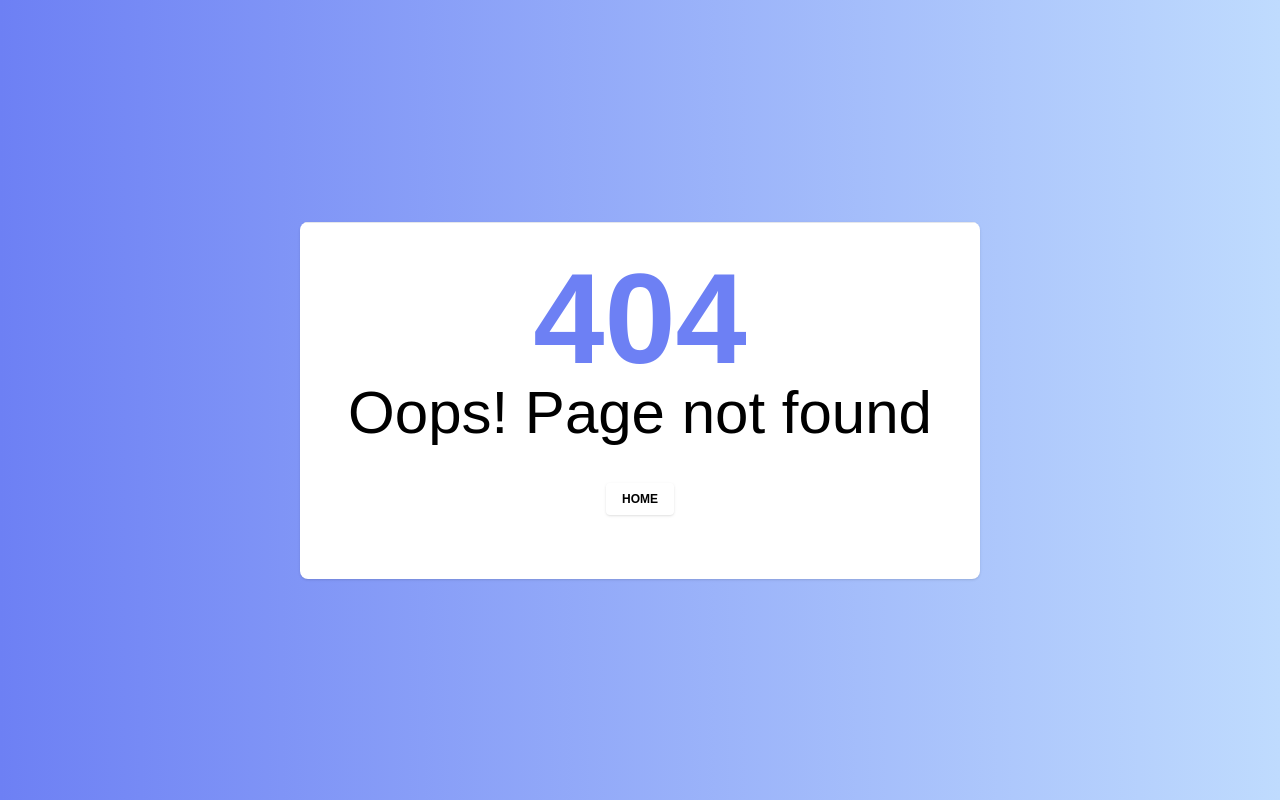
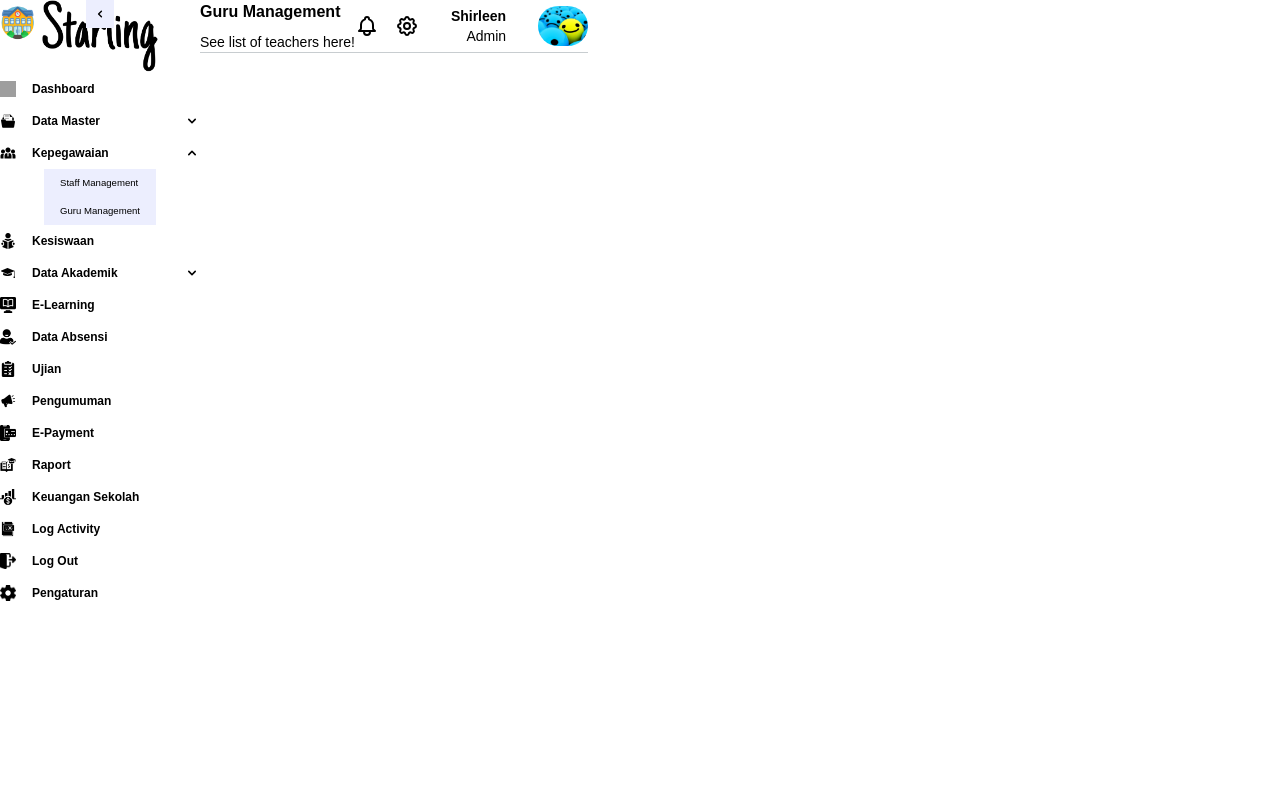
Before and after one commit to shirleen-sho/pmb-final-project-elearning, a Next.js app in the folder elearning-msib/: page /kepegawaian/guru in a window 1280 px wide. Before the commit this address had no page. Built offline with nearby package versions, Linux system fonts and the light colour scheme; grey boxes are pictures that could not be loaded.

Commit message:
shirleen - create folder kepegawaian

```diff
--- /dev/null
+++ b/elearning-msib/pages/kepegawaian/guru/index.js
@@ -0,0 +1,12 @@
+import React from "react";
+import Layout from "../../../Components/Layout";
+
+const Guru = () => {
+  return (
+    <Layout>
+      <div></div>
+    </Layout>
+  );
+};
+
+export default Guru;
--- /dev/null
+++ b/elearning-msib/pages/kepegawaian/staff/index.js
@@ -0,0 +1,12 @@
+import React from "react";
+import Layout from "../../../Components/Layout";
+
+const Staff = () => {
+  return (
+    <Layout>
+      <div></div>
+    </Layout>
+  );
+};
+
+export default Staff;
```
